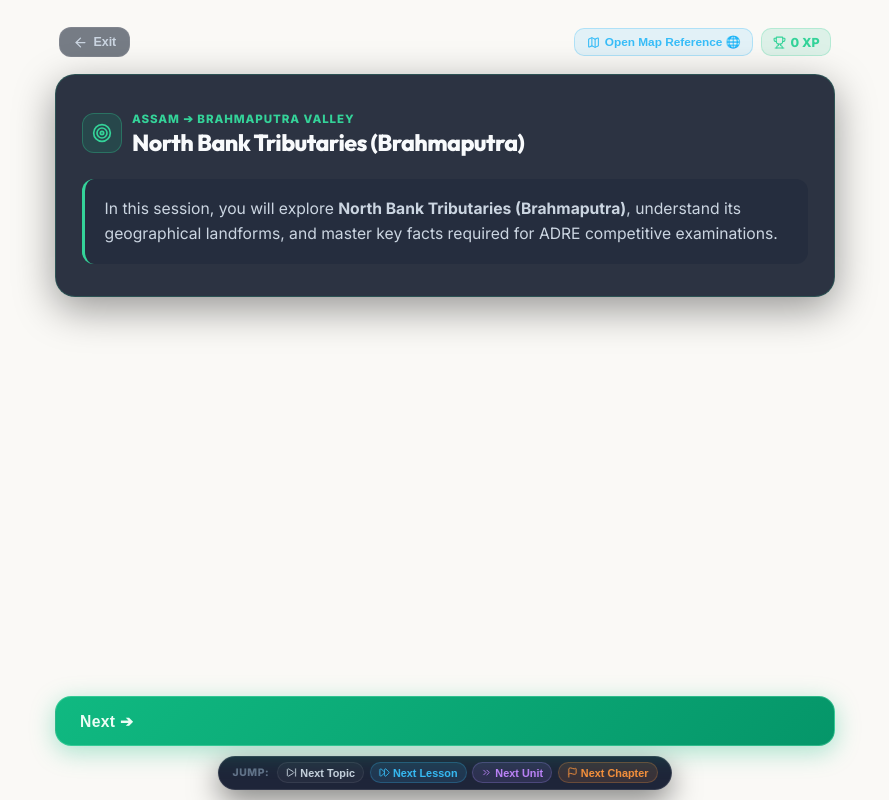
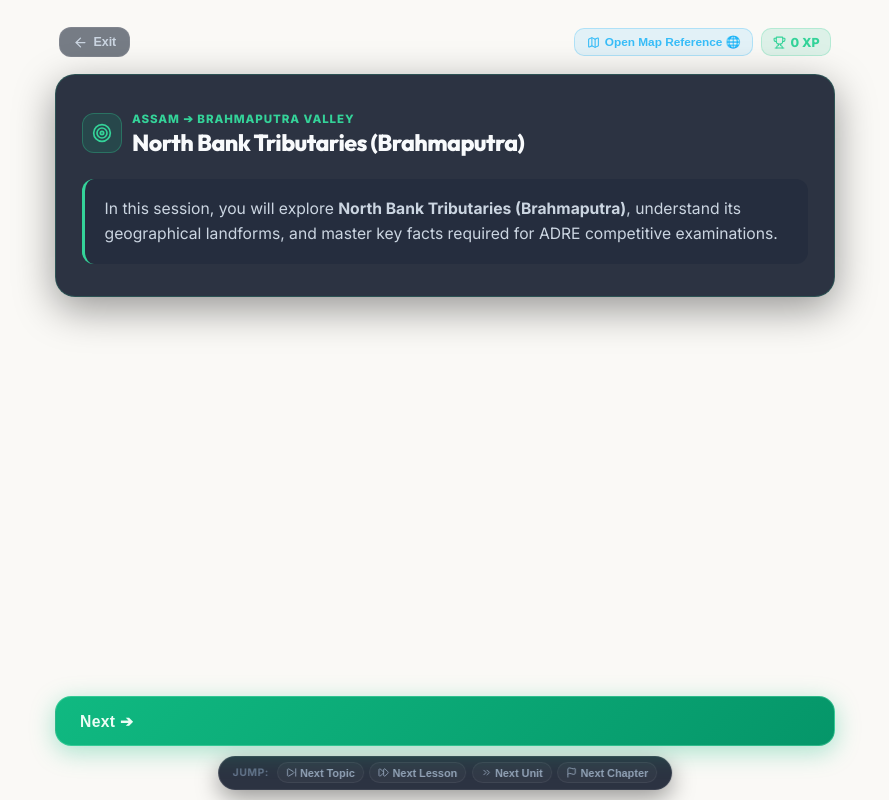
Before and after one commit to Angsumi/Geography, a React (Vite) app: page / in a window 1280 px wide. Both pictures are taken after a click on the button "Start Learning". Shown: the whole page, without its empty margins (195-1084 px from the left). Built offline with nearby package versions, Linux system fonts and the light colour scheme.

Commit message:
UI Cleanup: Replaced maximalist multi-colored footer pills with unified minimalist dark monochrome pills

```diff
--- a/src/components/InteractiveLesson.jsx
+++ b/src/components/InteractiveLesson.jsx
@@ -156,7 +156,7 @@ export function InteractiveLesson({ lessonData = {}, onComplete, onBack, onNavig
   };
 
   /* ─────────────────────────────────────────────────────────────
-     PHASE: COMPLETED SCORECARD (Reflect) - Soothing Emerald Palette
+     PHASE: COMPLETED SCORECARD (Reflect)
      ───────────────────────────────────────────────────────────── */
   if (unitStep === 'completed') {
     return (
@@ -221,7 +221,7 @@ export function InteractiveLesson({ lessonData = {}, onComplete, onBack, onNavig
               {navTargets?.nextTopic && (
                 <button
                   onClick={() => onNavigateToTarget(navTargets.nextTopic)}
-                  style={{ padding: '0.75rem 0.85rem', borderRadius: 12, background: 'rgba(16,185,129,0.12)', border: '1px solid rgba(52, 211, 153, 0.3)', color: '#34d399', fontWeight: 800, fontSize: '0.8rem', cursor: 'pointer', display: 'flex', alignItems: 'center', justifyContent: 'center', gap: '0.35rem' }}
+                  style={{ padding: '0.75rem 0.85rem', borderRadius: 12, background: 'rgba(255,255,255,0.03)', border: '1px solid rgba(255,255,255,0.08)', color: '#cbd5e1', fontWeight: 700, fontSize: '0.8rem', cursor: 'pointer', display: 'flex', alignItems: 'center', justifyContent: 'center', gap: '0.35rem' }}
                 >
                   <PlayCircle size={15} /> Next Topic ▶
                 </button>
@@ -230,7 +230,7 @@ export function InteractiveLesson({ lessonData = {}, onComplete, onBack, onNavig
               {navTargets?.nextLesson && (
                 <button
                   onClick={() => onNavigateToTarget(navTargets.nextLesson)}
-                  style={{ padding: '0.75rem 0.85rem', borderRadius: 12, background: 'rgba(56, 189, 248, 0.12)', border: '1px solid rgba(56, 189, 248, 0.3)', color: '#38bdf8', fontWeight: 800, fontSize: '0.8rem', cursor: 'pointer', display: 'flex', alignItems: 'center', justifyContent: 'center', gap: '0.35rem' }}
+                  style={{ padding: '0.75rem 0.85rem', borderRadius: 12, background: 'rgba(255,255,255,0.03)', border: '1px solid rgba(255,255,255,0.08)', color: '#cbd5e1', fontWeight: 700, fontSize: '0.8rem', cursor: 'pointer', display: 'flex', alignItems: 'center', justifyContent: 'center', gap: '0.35rem' }}
                 >
                   <FastForward size={15} /> Next Lesson ▶▶
                 </button>
@@ -239,7 +239,7 @@ export function InteractiveLesson({ lessonData = {}, onComplete, onBack, onNavig
               {navTargets?.nextUnit && (
                 <button
                   onClick={() => onNavigateToTarget(navTargets.nextUnit)}
-                  style={{ padding: '0.75rem 0.85rem', borderRadius: 12, background: 'rgba(167, 139, 250, 0.12)', border: '1px solid rgba(167, 139, 250, 0.3)', color: '#c084fc', fontWeight: 800, fontSize: '0.8rem', cursor: 'pointer', display: 'flex', alignItems: 'center', justifyContent: 'center', gap: '0.35rem' }}
+                  style={{ padding: '0.75rem 0.85rem', borderRadius: 12, background: 'rgba(255,255,255,0.03)', border: '1px solid rgba(255,255,255,0.08)', color: '#cbd5e1', fontWeight: 700, fontSize: '0.8rem', cursor: 'pointer', display: 'flex', alignItems: 'center', justifyContent: 'center', gap: '0.35rem' }}
                 >
                   <ChevronsRight size={15} /> Next Unit ⏭
                 </button>
@@ -248,7 +248,7 @@ export function InteractiveLesson({ lessonData = {}, onComplete, onBack, onNavig
               {navTargets?.nextChapter && (
                 <button
                   onClick={() => onNavigateToTarget(navTargets.nextChapter)}
-                  style={{ padding: '0.75rem 0.85rem', borderRadius: 12, background: 'rgba(251, 146, 60, 0.12)', border: '1px solid rgba(251, 146, 60, 0.3)', color: '#fb923c', fontWeight: 800, fontSize: '0.8rem', cursor: 'pointer', display: 'flex', alignItems: 'center', justifyContent: 'center', gap: '0.35rem' }}
+                  style={{ padding: '0.75rem 0.85rem', borderRadius: 12, background: 'rgba(255,255,255,0.03)', border: '1px solid rgba(255,255,255,0.08)', color: '#cbd5e1', fontWeight: 700, fontSize: '0.8rem', cursor: 'pointer', display: 'flex', alignItems: 'center', justifyContent: 'center', gap: '0.35rem' }}
                 >
                   <Flag size={15} /> Next Chapter 🏁
                 </button>
@@ -667,7 +667,7 @@ export function InteractiveLesson({ lessonData = {}, onComplete, onBack, onNavig
         </div>
       )}
 
-      {/* ── FIXED BOTTOM FOOTER QUICK-JUMP TOOLBAR ── */}
+      {/* ── MINIMALIST MONOCHROME FIXED BOTTOM FOOTER TOOLBAR ── */}
       {unitStep !== 'completed' && (
         <div style={{
           position: 'fixed',
@@ -680,22 +680,22 @@ export function InteractiveLesson({ lessonData = {}, onComplete, onBack, onNavig
           gap: '0.35rem',
           flexWrap: 'nowrap',
           padding: '0.35rem 0.85rem',
-          background: 'rgba(11, 19, 41, 0.92)',
-          border: '1px solid rgba(255, 255, 255, 0.1)',
+          background: 'rgba(15, 23, 42, 0.88)',
+          border: '1px solid rgba(255, 255, 255, 0.08)',
           backdropFilter: 'blur(12px)',
           borderRadius: 100,
           zIndex: 90,
-          boxShadow: '0 10px 30px rgba(0,0,0,0.5)',
+          boxShadow: '0 8px 24px rgba(0,0,0,0.4)',
           width: 'fit-content'
         }}>
-          <span style={{ fontSize: '0.65rem', color: '#64748b', fontWeight: 800, textTransform: 'uppercase', letterSpacing: '0.05em', marginRight: '0.15rem' }}>
+          <span style={{ fontSize: '0.65rem', color: '#64748b', fontWeight: 700, textTransform: 'uppercase', letterSpacing: '0.05em', marginRight: '0.15rem' }}>
             Jump:
           </span>
 
           {navTargets?.nextTopic && (
             <button
               onClick={() => onNavigateToTarget(navTargets.nextTopic)}
-              style={{ background: 'rgba(255,255,255,0.03)', border: '1px solid rgba(255,255,255,0.08)', color: '#cbd5e1', padding: '0.22rem 0.5rem', borderRadius: 20, fontSize: '0.68rem', fontWeight: 700, cursor: 'pointer', display: 'flex', alignItems: 'center', gap: '0.2rem' }}
+              style={{ background: 'rgba(255,255,255,0.03)', border: '1px solid rgba(255,255,255,0.06)', color: '#94a3b8', padding: '0.22rem 0.5rem', borderRadius: 20, fontSize: '0.68rem', fontWeight: 600, cursor: 'pointer', display: 'flex', alignItems: 'center', gap: '0.2rem' }}
             >
               <SkipForward size={11} /> Next Topic
             </button>
@@ -704,7 +704,7 @@ export function InteractiveLesson({ lessonData = {}, onComplete, onBack, onNavig
           {navTargets?.nextLesson && (
             <button
               onClick={() => onNavigateToTarget(navTargets.nextLesson)}
-              style={{ background: 'rgba(56,189,248,0.12)', border: '1px solid rgba(56,189,248,0.25)', color: '#38bdf8', padding: '0.22rem 0.5rem', borderRadius: 20, fontSize: '0.68rem', fontWeight: 700, cursor: 'pointer', display: 'flex', alignItems: 'center', gap: '0.2rem' }}
+              style={{ background: 'rgba(255,255,255,0.03)', border: '1px solid rgba(255,255,255,0.06)', color: '#94a3b8', padding: '0.22rem 0.5rem', borderRadius: 20, fontSize: '0.68rem', fontWeight: 600, cursor: 'pointer', display: 'flex', alignItems: 'center', gap: '0.2rem' }}
             >
               <FastForward size={11} /> Next Lesson
             </button>
@@ -713,7 +713,7 @@ export function InteractiveLesson({ lessonData = {}, onComplete, onBack, onNavig
           {navTargets?.nextUnit && (
             <button
               onClick={() => onNavigateToTarget(navTargets.nextUnit)}
-              style={{ background: 'rgba(167,139,250,0.12)', border: '1px solid rgba(167,139,250,0.25)', color: '#c084fc', padding: '0.22rem 0.5rem', borderRadius: 20, fontSize: '0.68rem', fontWeight: 700, cursor: 'pointer', display: 'flex', alignItems: 'center', gap: '0.2rem' }}
+              style={{ background: 'rgba(255,255,255,0.03)', border: '1px solid rgba(255,255,255,0.06)', color: '#94a3b8', padding: '0.22rem 0.5rem', borderRadius: 20, fontSize: '0.68rem', fontWeight: 600, cursor: 'pointer', display: 'flex', alignItems: 'center', gap: '0.2rem' }}
             >
               <ChevronsRight size={11} /> Next Unit
             </button>
@@ -722,7 +722,7 @@ export function InteractiveLesson({ lessonData = {}, onComplete, onBack, onNavig
           {navTargets?.nextChapter && (
             <button
               onClick={() => onNavigateToTarget(navTargets.nextChapter)}
-              style={{ background: 'rgba(251,146,60,0.12)', border: '1px solid rgba(251,146,60,0.25)', color: '#fb923c', padding: '0.22rem 0.5rem', borderRadius: 20, fontSize: '0.68rem', fontWeight: 800, cursor: 'pointer', display: 'flex', alignItems: 'center', gap: '0.2rem' }}
+              style={{ background: 'rgba(255,255,255,0.03)', border: '1px solid rgba(255,255,255,0.06)', color: '#94a3b8', padding: '0.22rem 0.5rem', borderRadius: 20, fontSize: '0.68rem', fontWeight: 600, cursor: 'pointer', display: 'flex', alignItems: 'center', gap: '0.2rem' }}
             >
               <Flag size={11} /> Next Chapter
             </button>
```
